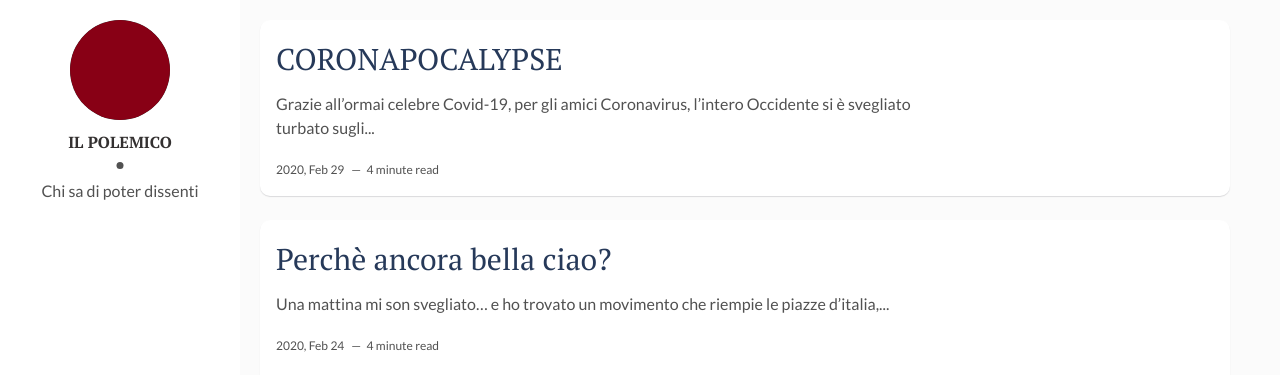
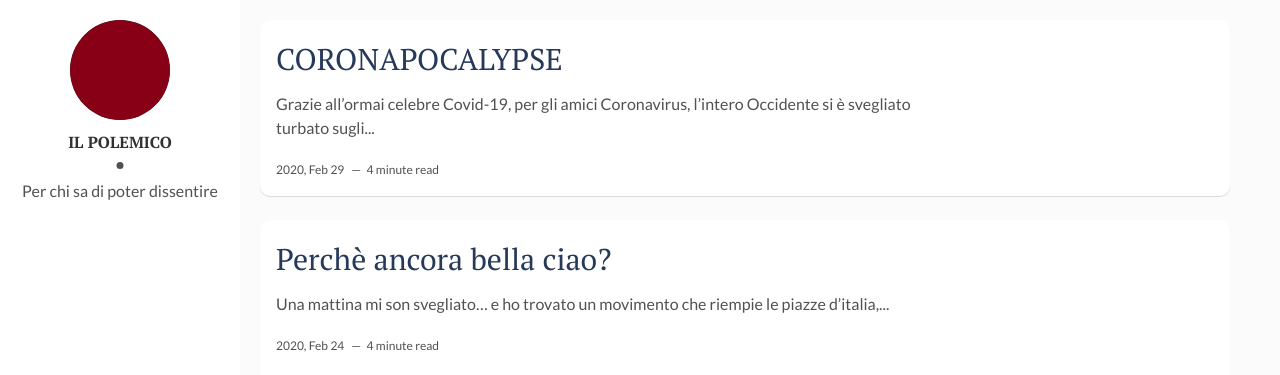
Before and after one commit to ilpolemico98/ilpolemico98.github.io, a Jekyll site: the page built from index.html, in a window 1280 px wide. Shown: the top 375 px of the page. Built offline with Jekyll 4.4.1, drawn with Linux system fonts in a browser that asks for light colours; the list of posts is cut into pages by our own code.

Commit message:
Update _config.yml

```diff
--- a/_config.yml
+++ b/_config.yml
@@ -1,5 +1,5 @@
 title: Il PoleMIco
-description: Chi sa di poter dissentire sa anche che,quando
+description: Per chi sa di poter dissentire
 permalink: ':title/'
 baseurl: "" # the subpath of your site, e.g. /blog
 url: "ilpolemico98.github.io" # the base hostname & protocol for your site, e.g. http://example.com
@@ -8,7 +8,7 @@ site-twitter: #if your site has a twitter account, enter it here
 # Author Settings
 author: Il PoleMIco # add your name
 author-img: profile.png
-about-author: Chi sa di poter dissenti
+about-author: Per chi sa di poter dissentire
 social-email: ilpolemico98@libero.it # add your Email address
 
 # Disqus
```
